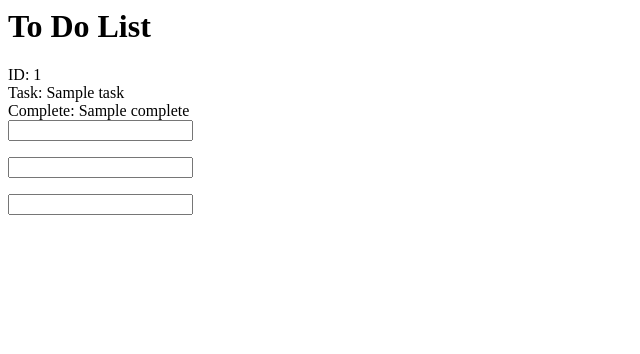
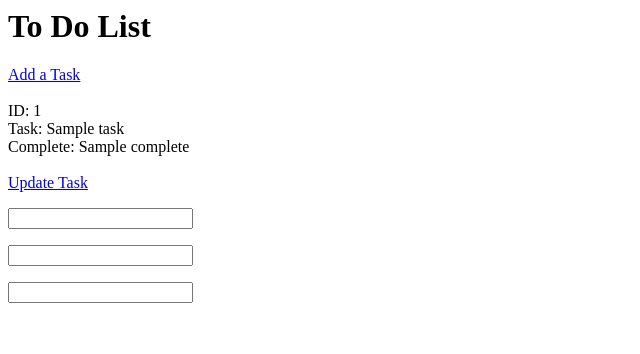
Before and after one commit to AndrewBarrett182/FlaskApps, a Flask app: template Todo_List/application/templates/index.html in a window 1280 px wide. Shown: the top 354 px of the page, without its empty margins (0-640 px from the left). Run offline with Flask 2, Linux system fonts and the light colour scheme; the template is opened without the code that fills it: most values are stand-ins (such as "Sample title", 1, 10 or a date in 2020); form fields are guessed from the names that the template uses.

Commit message:
added hyperlinks for easier navigation

```diff
--- a/Todo_List/application/templates/add.html
+++ b/Todo_List/application/templates/add.html
@@ -9,5 +9,7 @@
         {{ form.submit_task }} {{ message }}
     </form>
 </div>
+<br>
+<a href = {{ url_for('todo') }}>Home</a>
 
 {% endblock body %}
--- a/Todo_List/application/templates/index.html
+++ b/Todo_List/application/templates/index.html
@@ -1,5 +1,8 @@
 {% extends "layout.html" %}
 {% block body %}
+<a href = {{ url_for('add') }}>Add a Task</a>
+<br>
+<br>
 <div class='form'>
 {% for i in all_todo %}
 ID: {{ i.id }}
@@ -15,7 +18,9 @@ Complete: {{ i.complete }}
 &#10060
 {% endif %}
 <br>
-    <form method='POST' action="{{ url_for('complete', id = i.id) }}">
+<br>
+<a href = {{ url_for('update', id = i.id) }}>Update Task</a>
+    <p><form method='POST' action="{{ url_for('complete', id = i.id) }}">
         {{ form.hidden_tag() }}
         {{ form.complete }}
     </form>
@@ -26,7 +31,7 @@ Complete: {{ i.complete }}
     <form method='POST' action="{{ url_for('delete', id = i.id) }}">
         {{ form.hidden_tag() }}
         {{ form.delete }}
-    </form>
+    </form></p>
 <br>
 <br>
 {% endfor %}
```
